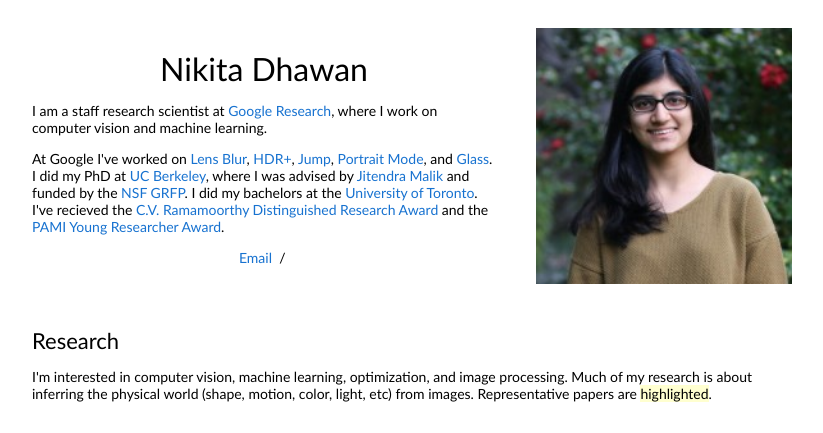
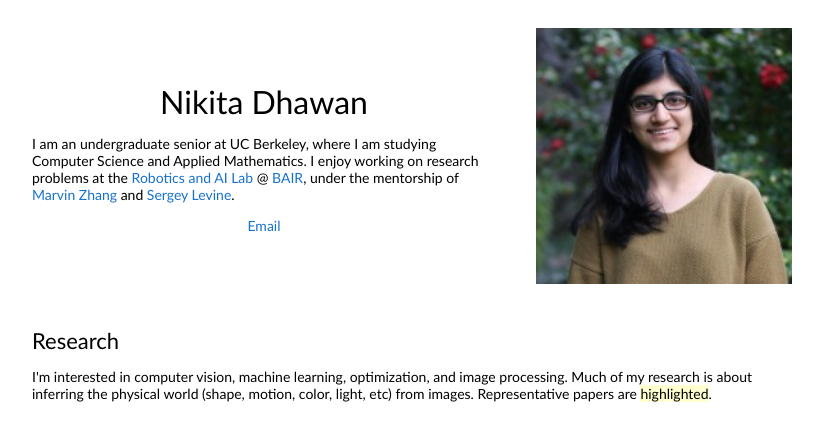
Before and after one commit to nikitadhawan/nikitadhawan.github.io, a plain HTML site: page index.html in a window 1280 px wide. Shown: the top 433 px of the page, without its empty margins (228-1051 px from the left). Drawn offline with Linux system fonts and the light colour scheme.

Commit message:
Update index.html

```diff
--- a/index.html
+++ b/index.html
@@ -30,14 +30,15 @@
               <p style="text-align:center">
                 <name>Nikita Dhawan</name>
               </p>
-              <p>I am a staff research scientist at <a href="https://ai.google/research">Google Research</a>, where I work on computer vision and machine learning.
+              <p>I am an undergraduate senior at UC Berkeley, where I am studying Computer Science and Applied Mathematics. I enjoy working on research problems at the <a href="http://rail.eecs.berkeley.edu/">Robotics and AI Lab</a> @ <a href="https://bair.berkeley.edu/">BAIR</a>, under the mentorship of <a href="http://marvinzhang.com/">Marvin Zhang</a> and <a href="http://people.eecs.berkeley.edu/~svlevine/">Sergey Levine</a>.
               </p>
-              <p>
+<!--               <p>
                 At Google I've worked on <a href="https://ai.googleblog.com/2014/04/lens-blur-in-new-google-camera-app.html">Lens Blur</a>, <a href="https://ai.googleblog.com/2014/10/hdr-low-light-and-high-dynamic-range.html">HDR+</a>, <a href="https://www.google.com/get/cardboard/jump/">Jump</a>, <a href="https://ai.googleblog.com/2017/10/portrait-mode-on-pixel-2-and-pixel-2-xl.html">Portrait Mode</a>, and <a href="https://www.youtube.com/watch?v=JSnB06um5r4">Glass</a>. I did my PhD at <a href="http://www.eecs.berkeley.edu/">UC Berkeley</a>, where I was advised by <a href="http://www.cs.berkeley.edu/~malik/">Jitendra Malik</a> and funded by the <a href="http://www.nsfgrfp.org/">NSF GRFP</a>. I did my bachelors at the <a href="http://cs.toronto.edu">University of Toronto</a>.
                 I've recieved the <a href="https://www2.eecs.berkeley.edu/Students/Awards/15/">C.V. Ramamoorthy Distinguished Research Award</a> and the <a href="https://www.thecvf.com/?page_id=413#YRA">PAMI Young Researcher Award</a>.
-              </p>
+              </p> -->
               <p style="text-align:center">
-                <a href="mailto:nikitadhawan@berkeley.edu">Email</a> &nbsp/&nbsp
+                <a href="mailto:nikitadhawan@berkeley.edu">Email</a>
+<!--                 &nbsp/&nbsp -->
 <!--                 <a href="data/JonBarron-CV.pdf">CV</a> &nbsp/&nbsp -->
 <!--                 <a href="data/JonBarron-bio.txt">Biography</a> &nbsp/&nbsp -->
 <!--                 <a href="https://scholar.google.com/citations?hl=en&user=jktWnL8AAAAJ">Google Scholar</a> &nbsp/&nbsp -->
```
